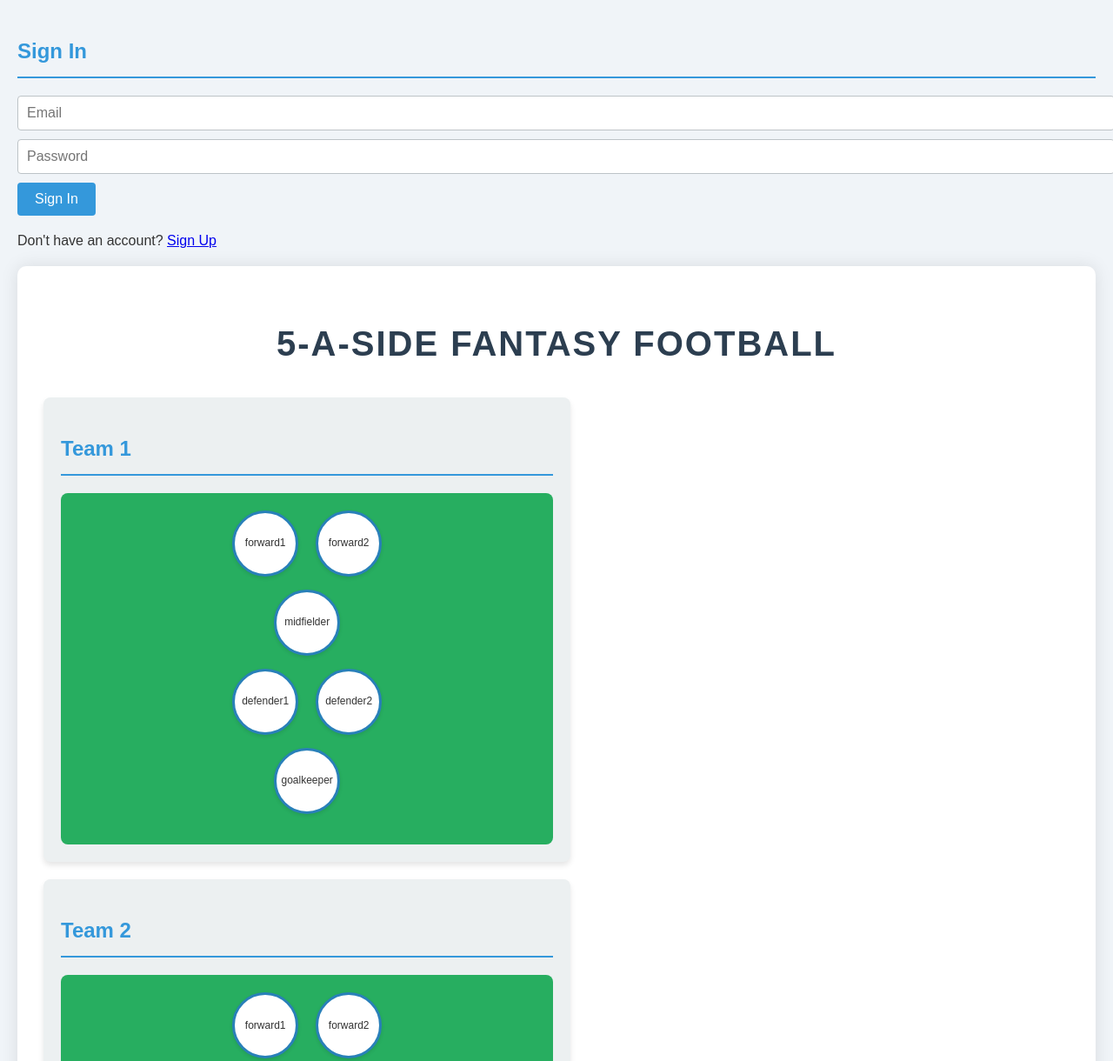
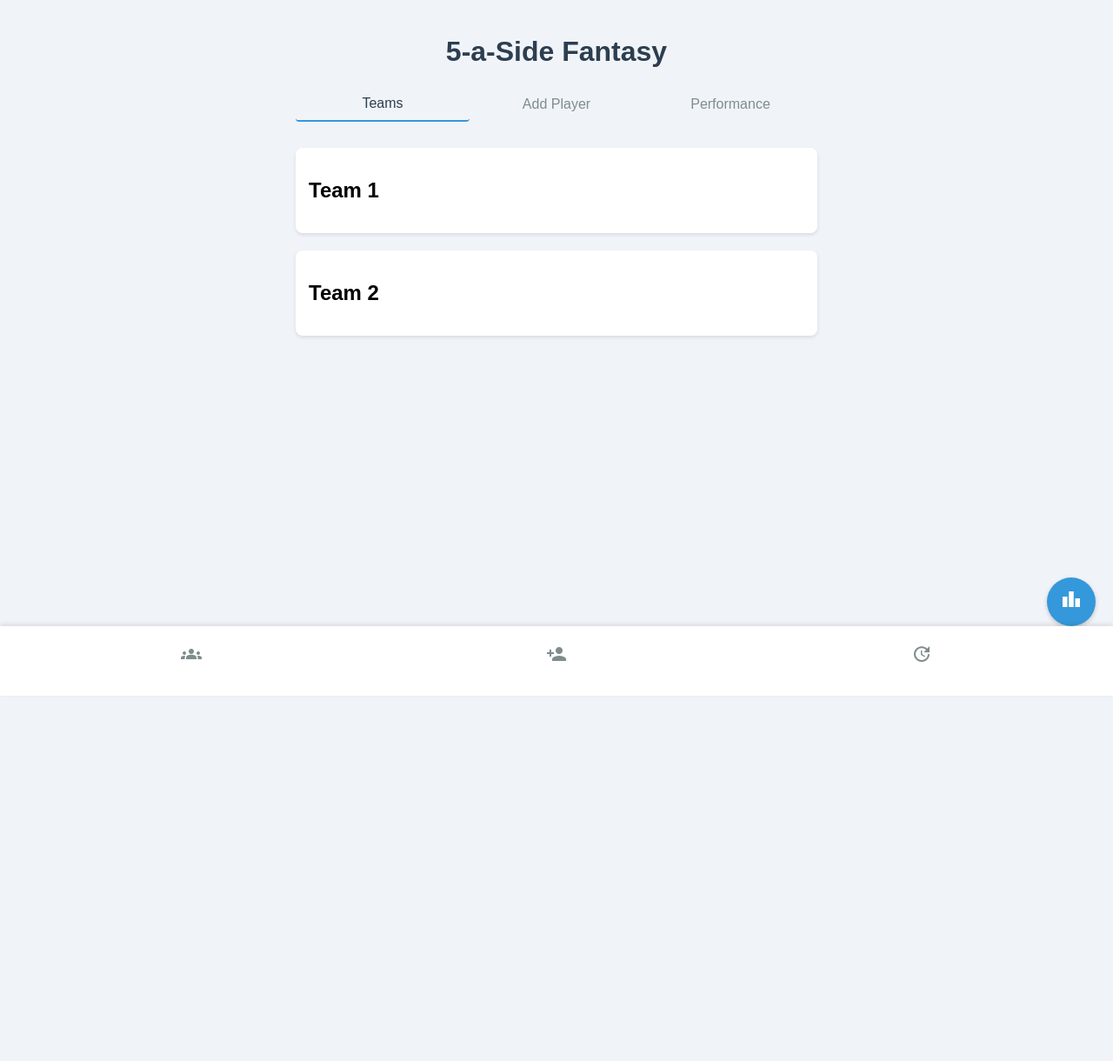
Before and after one commit to adnanalz/5-a-side-fantasy, a plain HTML site: page index.html in a window 1280 px wide. Shown: the top 1220 px of the page at 87% size. After the commit the page ends 800 px from the top, so only its background shows below. Drawn offline with Linux system fonts and the light colour scheme.

Commit message:
5 a side ball
ballers

```diff
--- a/index.html
+++ b/index.html
@@ -5,66 +5,36 @@
     <meta name="viewport" content="width=device-width, initial-scale=1.0" />
     <title>5-a-Side Fantasy Football</title>
     <link rel="stylesheet" href="style.css" />
-    <meta name="viewport" content="width=device-width, initial-scale=1.0" />
+    <link
+      href="https://fonts.googleapis.com/icon?family=Material+Icons"
+      rel="stylesheet"
+    />
   </head>
   <body>
-    <div id="auth-container">
-      <h2>Sign In</h2>
-      <input type="email" id="email" placeholder="Email" />
-      <input type="password" id="password" placeholder="Password" />
-      <button onclick="signIn()">Sign In</button>
-      <p>
-        Don't have an account? <a href="#" onclick="toggleAuth()">Sign Up</a>
-      </p>
-    </div>
     <div class="container">
       <header>
-        <h1>5-a-Side Fantasy Football</h1>
+        <h1>5-a-Side Fantasy</h1>
       </header>
 
       <main>
-        <section class="team-setup">
-          <div class="team" id="team1">
+        <div class="tabs">
+          <button class="tab-btn active" data-tab="teams">Teams</button>
+          <button class="tab-btn" data-tab="add-player">Add Player</button>
+          <button class="tab-btn" data-tab="performance">Performance</button>
+        </div>
+
+        <div id="teams" class="tab-content active">
+          <div class="team-card" id="team1">
             <h2>Team 1</h2>
-            <div class="formation">
-              <div class="row">
-                <div class="player" data-position="forward1"></div>
-                <div class="player" data-position="forward2"></div>
-              </div>
-              <div class="row">
-                <div class="player" data-position="midfielder"></div>
-              </div>
-              <div class="row">
-                <div class="player" data-position="defender1"></div>
-                <div class="player" data-position="defender2"></div>
-              </div>
-              <div class="row">
-                <div class="player" data-position="goalkeeper"></div>
-              </div>
-            </div>
+            <div class="formation"></div>
           </div>
-          <div class="team" id="team2">
+          <div class="team-card" id="team2">
             <h2>Team 2</h2>
-            <div class="formation">
-              <div class="row">
-                <div class="player" data-position="forward1"></div>
-                <div class="player" data-position="forward2"></div>
-              </div>
-              <div class="row">
-                <div class="player" data-position="midfielder"></div>
-              </div>
-              <div class="row">
-                <div class="player" data-position="defender1"></div>
-                <div class="player" data-position="defender2"></div>
-              </div>
-              <div class="row">
-                <div class="player" data-position="goalkeeper"></div>
-              </div>
-            </div>
+            <div class="formation"></div>
           </div>
-        </section>
+        </div>
 
-        <section class="player-input">
+        <div id="add-player" class="tab-content">
           <h2>Add Player</h2>
           <select id="team-select">
             <option value="team1">Team 1</option>
@@ -81,17 +51,9 @@
             <option value="forward2">Forward 2</option>
           </select>
           <button onclick="addPlayer()">Add Player</button>
-        </section>
+        </div>
 
-        <section class="captain-selection">
-          <h2>Select Captain</h2>
-          <select id="captain-select">
-            <option value="">Select Captain</option>
-          </select>
-          <button onclick="selectCaptain()">Confirm Captain</button>
-        </section>
-
-        <section class="performance-update">
+        <div id="performance" class="tab-content">
           <h2>Update Performance</h2>
           <select id="update-team">
             <option value="team1">Team 1</option>
@@ -102,13 +64,32 @@
           </select>
           <button onclick="addGoal()">Add Goal</button>
           <button onclick="addAssist()">Add Assist</button>
-        </section>
+        </div>
+      </main>
 
-        <section class="points-display">
+      <div id="points-display" class="modal">
+        <div class="modal-content">
           <h2>Points</h2>
           <div id="points-list"></div>
-        </section>
-      </main>
+          <button onclick="closePointsModal()">Close</button>
+        </div>
+      </div>
+
+      <button id="fab" class="fab" onclick="openPointsModal()">
+        <i class="material-icons">leaderboard</i>
+      </button>
+
+      <nav class="bottom-nav">
+        <button onclick="showTab('teams')">
+          <i class="material-icons">groups</i>
+        </button>
+        <button onclick="showTab('add-player')">
+          <i class="material-icons">person_add</i>
+        </button>
+        <button onclick="showTab('performance')">
+          <i class="material-icons">update</i>
+        </button>
+      </nav>
     </div>
 
     <script src="script.js"></script>
--- a/script.js
+++ b/script.js
@@ -1,34 +1,3 @@
-let isSignUp = false;
-
-function signIn() {
-    const email = document.getElementById('email').value;
-    const password = document.getElementById('password').value;
-    if (email && password) {
-        // Here you would typically send these credentials to a server
-        // For now, we'll just simulate a successful sign-in
-        document.getElementById('auth-container').style.display = 'none';
-        document.querySelector('.container').style.display = 'block';
-    } else {
-        alert('Please enter both email and password');
-    }
-}
-
-function toggleAuth() {
-    isSignUp = !isSignUp;
-    const authTitle = document.querySelector('#auth-container h2');
-    const authButton = document.querySelector('#auth-container button');
-    const authToggle = document.querySelector('#auth-container p');
-
-    if (isSignUp) {
-        authTitle.textContent = 'Sign Up';
-        authButton.textContent = 'Sign Up';
-        authToggle.innerHTML = 'Already have an account? <a href="#" onclick="toggleAuth()">Sign In</a>';
-    } else {
-        authTitle.textContent = 'Sign In';
-        authButton.textContent = 'Sign In';
-        authToggle.innerHTML = 'Don\'t have an account? <a href="#" onclick="toggleAuth()">Sign Up</a>';
-    }
-}
 let teams = {
     team1: {
         goalkeeper: null,
@@ -48,10 +17,12 @@ let teams = {
     }
 };
 
-let captains = {
-    team1: null,
-    team2: null
-};
+function showTab(tabName) {
+    document.querySelectorAll('.tab-content').forEach(tab => tab.classList.remove('active'));
+    document.querySelectorAll('.tab-btn').forEach(btn => btn.classList.remove('active'));
+    document.getElementById(tabName).classList.add('active');
+    document.querySelector(`[data-tab="${tabName}"]`).classList.add('active');
+}
 
 function addPlayer() {
     const team = document.getElementById('team-select').value;
@@ -63,7 +34,6 @@ function addPlayer() {
         teams[team][position] = { name, price, goals: 0, assists: 0, points: 0 };
         updateTeamDisplay(team);
         updatePlayerSelect();
-        updateCaptainSelect();
         clearInputs();
     } else {
         alert('Please fill all fields');
@@ -71,14 +41,15 @@ function addPlayer() {
 }
 
 function updateTeamDisplay(team) {
-    const teamElement = document.getElementById(team);
-    const players = teamElement.getElementsByClassName('player');
-    for (let player of players) {
-        const position = player.dataset.position;
-        if (teams[team][position]) {
-            player.textContent = `${teams[team][position].name}\n£${teams[team][position].price}m`;
-        } else {
-            player.textContent = position;
+    const formation = document.querySelector(`#${team} .formation`);
+    formation.innerHTML = '';
+    for (let position in teams[team]) {
+        const player = teams[team][position];
+        if (player) {
+            const playerElement = document.createElement('div');
+            playerElement.className = 'player';
+            playerElement.textContent = `${player.name}\n£${player.price}m`;
+            formation.appendChild(playerElement);
         }
     }
 }
@@ -98,42 +69,12 @@ function updatePlayerSelect() {
     }
 }
 
-function updateCaptainSelect() {
-    const teamSelect = document.getElementById('team-select');
-    const captainSelect = document.getElementById('captain-select');
-    captainSelect.innerHTML = '<option value="">Select Captain</option>';
-    const team = teams[teamSelect.value];
-    for (let position in team) {
-        if (team[position]) {
-            const option = document.createElement('option');
-            option.value = position;
-            option.textContent = team[position].name;
-            captainSelect.appendChild(option);
-        }
-    }
-}
-
-function selectCaptain() {
-    const team = document.getElementById('team-select').value;
-    const position = document.getElementById('captain-select').value;
-    if (position) {
-        captains[team] = position;
-        alert(`${teams[team][position].name} is now the captain of ${team}!`);
-    } else {
-        alert('Please select a player to be captain');
-    }
-}
-
 function addGoal() {
     const team = document.getElementById('update-team').value;
     const position = document.getElementById('update-player').value;
     if (position && teams[team][position]) {
         teams[team][position].goals++;
-        let points = (position.includes('forward') ? 5 : 8);
-        if (captains[team] === position) {
-            points *= 2; // Double points for captain
-        }
-        teams[team][position].points += points;
+        teams[team][position].points += 5;
         updatePointsDisplay();
     }
 }
@@ -143,11 +84,7 @@ function addAssist() {
     const position = document.getElementById('update-player').value;
     if (position && teams[team][position]) {
         teams[team][position].assists++;
-        let points = 4;
-        if (captains[team] === position) {
-            points *= 2; // Double points for captain
-        }
-        teams[team][position].points += points;
+        teams[team][position].points += 3;
         updatePointsDisplay();
     }
 }
@@ -157,15 +94,11 @@ function updatePointsDisplay() {
     pointsList.innerHTML = '';
     for (let team in teams) {
         const teamPoints = document.createElement('div');
-        teamPoints.className = 'team-points';
-        teamPoints.innerHTML = `<h3>${team.charAt(0).toUpperCase() + team.slice(1)}</h3>`;
+        teamPoints.innerHTML = `<h3>${team}</h3>`;
         for (let position in teams[team]) {
             if (teams[team][position]) {
                 const player = teams[team][position];
-                const playerPoints = document.createElement('div');
-                playerPoints.className = 'player-points';
-                playerPoints.textContent = `${player.name}: ${player.points} points (Goals: ${player.goals}, Assists: ${player.assists})`;
-                teamPoints.appendChild(playerPoints);
+                teamPoints.innerHTML += `<p>${player.name}: ${player.points} points (Goals: ${player.goals}, Assists: ${player.assists})</p>`;
             }
         }
         pointsList.appendChild(teamPoints);
@@ -178,13 +111,22 @@ function clearInputs() {
     document.getElementById('player-position').value = 'goalkeeper';
 }
 
-// Event Listeners
-document.getElementById('team-select').addEventListener('change', updateCaptainSelect);
-document.getElementById('update-team').addEventListener('change', updatePlayerSelect);
+function openPointsModal() {
+    document.getElementById('points-display').style.display = 'block';
+    updatePointsDisplay();
+}
+
+function closePointsModal() {
+    document.getElementById('points-display').style.display = 'none';
+}
 
 // Initial setup
 updateTeamDisplay('team1');
 updateTeamDisplay('team2');
 updatePlayerSelect();
-updateCaptainSelect();
-updatePointsDisplay();
+
+// Event listeners
+document.getElementById('update-team').addEventListener('change', updatePlayerSelect);
+document.querySelectorAll('.tab-btn').forEach(btn => {
+    btn.addEventListener('click', () => showTab(btn.dataset.tab));
+});
--- a/style.css
+++ b/style.css
@@ -1,100 +1,81 @@
 body {
-    font-family: 'Arial', sans-serif;
-    line-height: 1.6;
+    font-family: Arial, sans-serif;
     margin: 0;
-    padding: 20px;
+    padding: 0;
     background-color: #f0f4f8;
-    color: #333;
 }
 
 .container {
-    max-width: 1200px;
-    margin: auto;
-    background: white;
-    padding: 30px;
-    border-radius: 10px;
-    box-shadow: 0 0 20px rgba(0,0,0,0.1);
+    max-width: 600px;
+    margin: 0 auto;
+    padding: 20px;
 }
 
 header {
     text-align: center;
-    margin-bottom: 30px;
+    margin-bottom: 20px;
 }
 
 h1 {
-    font-size: 2.5em;
     color: #2c3e50;
-    text-transform: uppercase;
-    letter-spacing: 2px;
 }
 
-h2 {
-    color: #3498db;
-    border-bottom: 2px solid #3498db;
-    padding-bottom: 10px;
+.tabs {
+    display: flex;
+    justify-content: space-around;
     margin-bottom: 20px;
 }
 
-.team-setup {
-    display: flex;
-    flex-wrap: wrap;
-    justify-content: space-between;
-    margin-bottom: 30px;
+.tab-btn {
+    background: none;
+    border: none;
+    padding: 10px;
+    font-size: 16px;
+    color: #7f8c8d;
+    cursor: pointer;
 }
 
-.team {
-    width: 48%;
-    background-color: #ecf0f1;
-    padding: 20px;
+.tab-btn.active {
+    color: #2c3e50;
+    border-bottom: 2px solid #3498db;
+}
+
+.tab-content {
+    display: none;
+}
+
+.tab-content.active {
+    display: block;
+}
+
+.team-card {
+    background-color: white;
     border-radius: 8px;
-    box-shadow: 0 4px 6px rgba(0,0,0,0.1);
-    margin-bottom: 20px; /* Add margin for spacing */
+    padding: 15px;
+    margin-bottom: 20px;
+    box-shadow: 0 2px 4px rgba(0,0,0,0.1);
 }
 
 .formation {
-    background-color: #27ae60;
-    padding: 20px;
-    border-radius: 8px;
-    margin-top: 15px;
-}
-
-.row {
     display: flex;
-    justify-content: center;
-    margin-bottom: 15px;
+    flex-wrap: wrap;
+    justify-content: space-around;
 }
 
 .player {
-    width: 70px;
-    height: 70px;
-    background-color: #fff;
-    border: 3px solid #2980b9;
+    width: 60px;
+    height: 60px;
+    background-color: #3498db;
     border-radius: 50%;
-    margin: 0 10px;
     display: flex;
     align-items: center;
     justify-content: center;
+    color: white;
     font-size: 12px;
-    text-align: center;
-    cursor: pointer;
-    transition: all 0.3s ease;
-    box-shadow: 0 2px 4px rgba(0,0,0,0.1);
+    margin: 5px;
 }
 
-.player:hover {
-    transform: scale(1.1);
-    box-shadow: 0 4px 8px rgba(0,0,0,0.2);
-}
-
-.player-input, .captain-selection, .performance-update, .points-display {
-    background-color: #ecf0f1;
-    padding: 20px;
-    border-radius: 8px;
-    margin-bottom: 20px;
-    box-shadow: 0 4px 6px rgba(0,0,0,0.1);
-}
-
-input, select {
+input, select, button {
     width: 100%;
     padding: 10px;
     margin-bottom: 10px;
@@ -107,58 +88,65 @@ button {
     background-color: #3498db;
     color: white;
     border: none;
-    padding: 10px 20px;
-    border-radius: 4px;
     cursor: pointer;
-    transition: background-color 0.3s ease;
-    font-size: 16px;
 }
 
 button:hover {
     background-color: #2980b9;
 }
 
-#points-list {
-    display: flex;
-    justify-content: space-between;
-    flex-wrap: wrap;
+.fab {
+    position: fixed;
+    bottom: 70px;
+    right: 20px;
+    width: 56px;
+    height: 56px;
+    border-radius: 50%;
+    background-color: #3498db;
+    color: white;
+    border: none;
+    font-size: 24px;
+    cursor: pointer;
+    box-shadow: 0 2px 5px rgba(0,0,0,0.2);
 }
 
-.team-points {
-    width: 48%;
-    margin-bottom: 20px;
+.bottom-nav {
+    position: fixed;
+    bottom: 0;
+    left: 0;
+    right: 0;
+    background-color: white;
+    display: flex;
+    justify-content: space-around;
+    padding: 10px;
+    box-shadow: 0 -2px 5px rgba(0,0,0,0.1);
 }
 
-.team-points h3 {
-    color: #2c3e50;
-    border-bottom: 2px solid #3498db;
-    padding-bottom: 5px;
+.bottom-nav button {
+    background: none;
+    border: none;
+    color: #7f8c8d;
+    font-size: 24px;
 }
 
-.player-points {
-    background: #fff;
-    margin: 10px 0;
-    padding: 10px;
-    border-radius: 4px;
-    box-shadow: 0 2px 4px rgba(0,0,0,0.1);
+.modal {
+    display: none;
+    position: fixed;
+    z-index: 1;
+    left: 0;
+    top: 0;
+    width: 100%;
+    height: 100%;
+    overflow: auto;
+    background-color: rgba(0,0,0,0.4);
 }
 
-/* Media Queries for Responsive Design */
-@media (max-width: 768px) {
-    .team-setup {
-        flex-direction: column;
-    }
-    .team {
-        width: 100%; /* Full width on small screens */
-    }
-    .player {
-        width: 50px; /* Smaller player circles on mobile */
-        height: 50px;
-    }
-    h1 {
-        font-size: 2em; /* Smaller header on mobile */
-    }
-    h2 {
-        font-size: 1.5em; /* Smaller subheader on mobile */
-    }
+.modal-content {
+    background-color: #fefefe;
+    margin: 15% auto;
+    padding: 20px;
+    border: 1px solid #888;
+    width: 80%;
+    max-width: 500px;
+    border-radius: 8px;
 }
```
